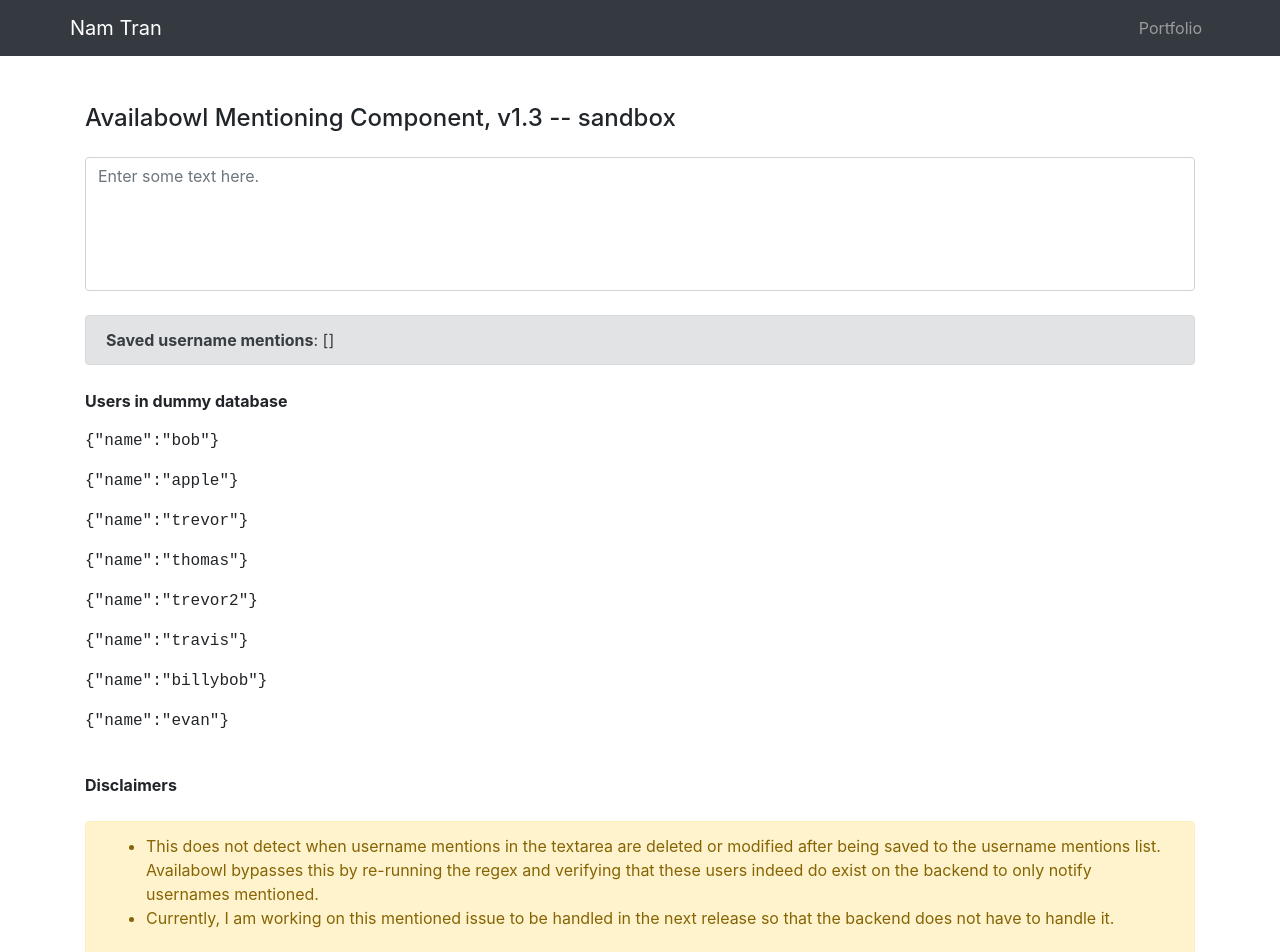
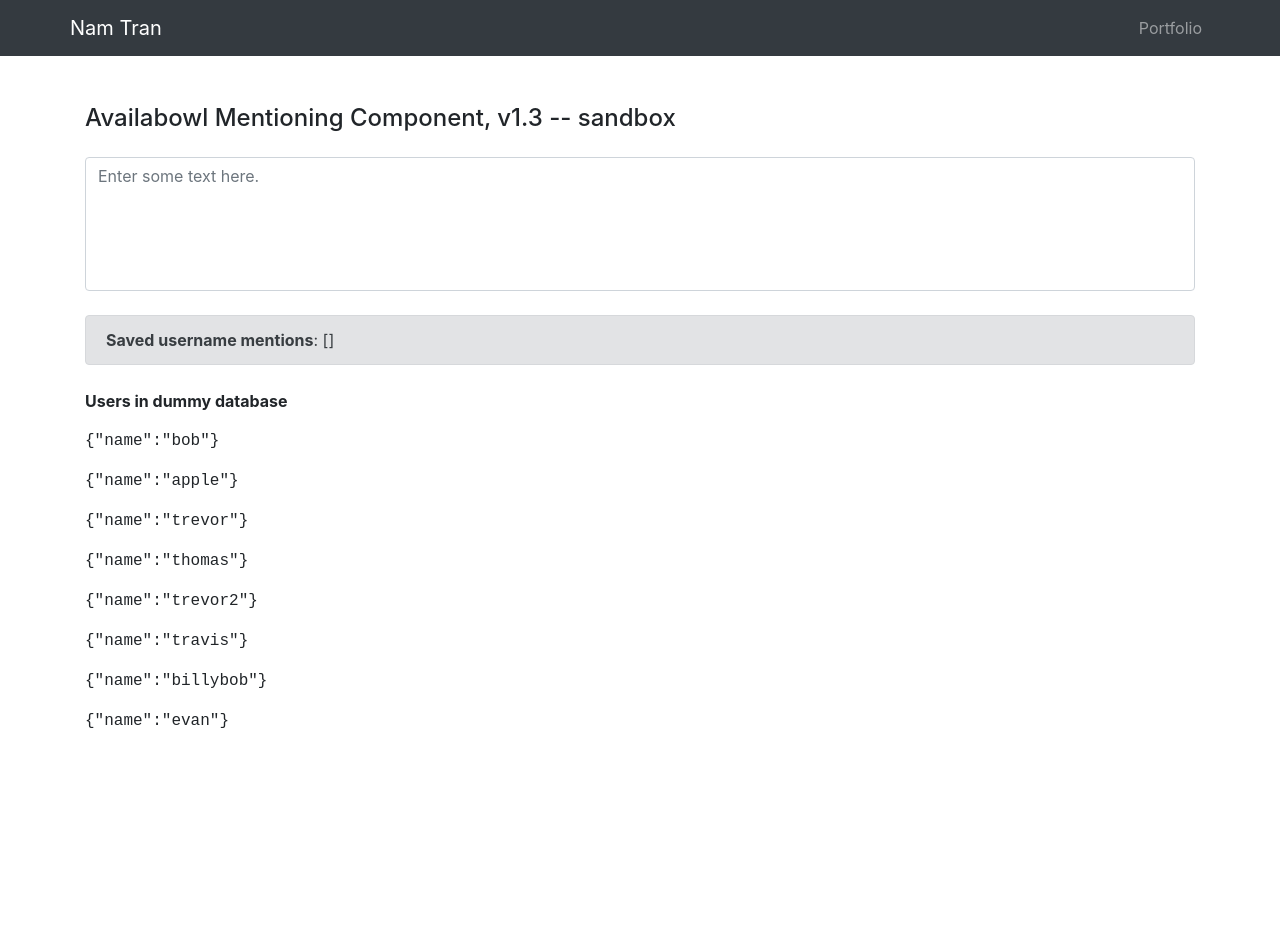
Before and after one commit to availabowl/user-mentions, a React (Create React App) app: page / in a window 1280 px wide. Shown: the top 952 px of the page. After the commit the page ends 800 px from the top, so only its background shows below. Built offline with nearby package versions, Linux system fonts and the light colour scheme.

Commit message:
now removes usernames from mentions if deleted from text content

```diff
--- a/src/App.js
+++ b/src/App.js
@@ -86,22 +86,6 @@ const App = () => {
                         }
                     </Col>
                 </Row>
-                <Row>
-                    <Col>
-                        <b>Disclaimers</b>
-                        <Alert variant="warning" style={{marginTop:'24px'}}>
-                            <ul>
-                                <li>
-                                    This does not detect when username mentions in the textarea are deleted or modified after being saved to the username mentions list.
-                                    Availabowl bypasses this by re-running the regex and verifying that these users indeed do exist on the backend to only notify usernames mentioned.
-                                </li>
-                                <li>
-                                    Currently, I am working on this mentioned issue to be handled in the next release so that the backend does not have to handle it.
-                                </li>
-                            </ul>
-                        </Alert>
-                    </Col>
-                </Row>
             </Container>
         </>
 	)
--- a/src/UserMentionsInput.js
+++ b/src/UserMentionsInput.js
@@ -1,4 +1,4 @@
-import React, { useState, useRef } from 'react';
+import React, { useState, useRef, useEffect } from 'react';
 import { Form, ListGroup, Image } from 'react-bootstrap';
 
 const UserPfpComponent = ({user}) => {
@@ -40,7 +40,6 @@ const UserMentionsInput = ({searchForUser, usernameMentions, setUsernameMentions
                 let prelimSearchResults = searchForUser(focusedUserValue);
 
                 if (prelimSearchResults.length > 0 && !usernameMentions.includes(prelimSearchResults[0].item.name)) {
-
                     // Prevent any duplicates from being inputted.
                     usernameMentions.forEach(username => {
                         prelimSearchResults = prelimSearchResults.filter(result => result.item.name !== username);
@@ -70,6 +69,17 @@ const UserMentionsInput = ({searchForUser, usernameMentions, setUsernameMentions
         setFocusedValue(null);
     };
 
+    useEffect(() => {
+        if (usernameMentions.length > 0) {
+            usernameMentions.forEach((username, i) => {
+                if (textareaContent.indexOf(`@${username}`) === -1) {
+                    let temp = [...usernameMentions.slice(0,i), ...usernameMentions.slice(i+1)];
+                    setUsernameMentions(temp);
+                }
+            })
+        }
+    }, [textareaContent, setUsernameMentions, usernameMentions]);
+
     return (
         <div style={{position:"relative"}}>
             <Form>
```
